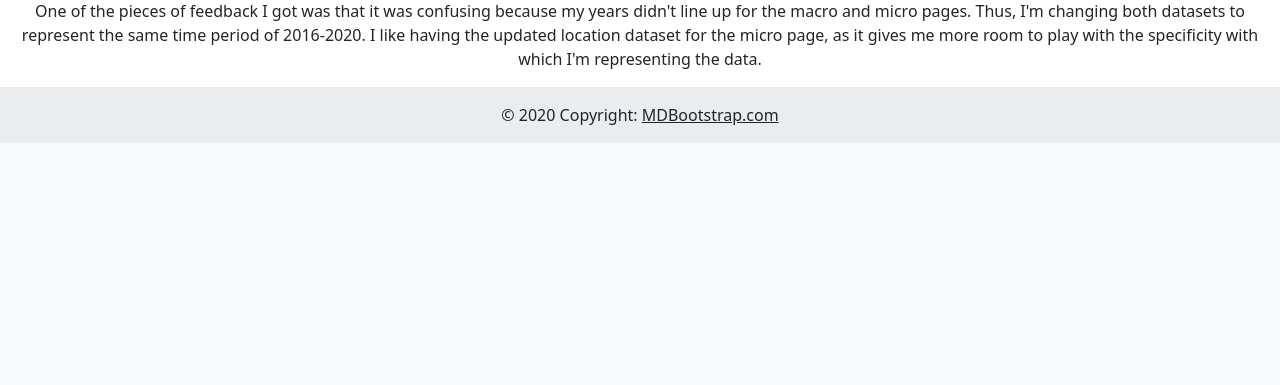
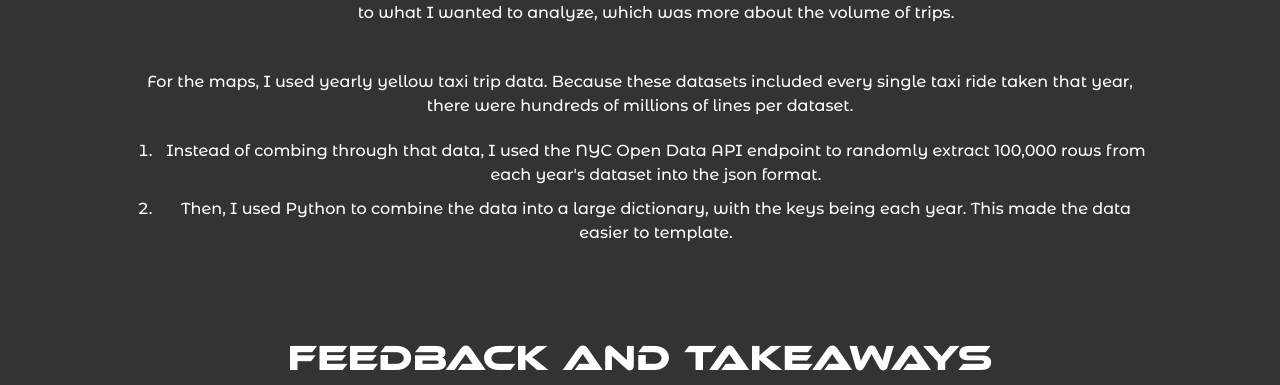
Before and after one commit to stephaniewang26/Taxis-and-Rideshare-Apps, a Flask app: template data/templates/about.html in a window 1280 px wide. Shown: the part 1850-2235 px from the top of the page. Before the commit the page ends 1993 px from the top, so only its background shows below. Run offline with Flask 3, Linux system fonts and the light colour scheme; the template is opened without the code that fills it, so the values that code supplies are empty.

Commit message:
the pushing literally broke for two hours because of a problem w/ the file---sorry about the late submit!

```diff
--- a/data/server.py
+++ b/data/server.py
@@ -3,6 +3,7 @@ from flask import Flask
 from flask import request
 from flask import render_template
 import json
+import calendar
 
 #test
 
@@ -53,7 +54,7 @@ def macro():
                 stop_x = taxi_data[year][str(int(month)+1)]["trips per day"]
                 taxi_line_endpoints.append([float(start_x),float(stop_x)])
 
-    print(taxi_line_endpoints)
+    print(taxi_data)
 
     rideshare_endpoints =[]
     connect_x = None
@@ -74,12 +75,37 @@ def macro():
                 stop_x = gen_rideshare_data[year][str(int(month)+1)]["trips per day"]
                 rideshare_endpoints.append([float(start_x),float(stop_x)])
 
-    # for i in range(len(all_years)-1): # make it easy to dynamically generate a line graph
-    #     start_y = all_years[i] #generate endpoints for each line segment
-    #     stop_y = all_years[i+1]
+    peaktaxirides = 0
+    leasttaxirides = 5000000
+    for pair in taxi_line_endpoints:
+        if min(pair) < leasttaxirides:
+            leasttaxirides = int(min(pair))
+        for number in pair:
+            if number > peaktaxirides:
+                peaktaxirides = int(number)
 
-    #     taxi_line_endpoints.append([taxi_trip_values[start_y],taxi_trip_values[stop_y]])
-    return render_template('macro.html',year=requested_year, all_years=all_years, trips_increment = tripsbyk, taxiendpoints = taxi_line_endpoints, rideshareendpoints = rideshare_endpoints)
+    print(peaktaxirides,leasttaxirides)
+
+    peaktaximonth = None
+    peaktaxiyear = None
+    leasttaximonth = None
+    leasttaxiyear = None
+    for year in taxi_data:
+        for month in taxi_data[year]:
+            print(taxi_data[year][month]["trips per day"])
+            if taxi_data[year][month]["trips per day"] == str(peaktaxirides):
+                peaktaximonth = month
+                peaktaxiyear = year
+            elif taxi_data[year][month]["trips per day"] == str(leasttaxirides):
+                leasttaximonth = month
+                leasttaxiyear = year
+
+
+    peaktaximonth = calendar.month_name[int(peaktaximonth)]
+    leasttaximonth = calendar.month_name[int(leasttaximonth)]
+
+
+    return render_template('macro.html',year=requested_year, all_years=all_years, trips_increment = tripsbyk, taxiendpoints = taxi_line_endpoints, rideshareendpoints = rideshare_endpoints, peaktaxirides = peaktaxirides, peaktaximonth = peaktaximonth, peaktaxiyear= peaktaxiyear, leasttaxirides=leasttaxirides,leasttaximonth=leasttaximonth,leasttaxiyear=leasttaxiyear)
 
 @app.route('/micro')
 def micro():
@@ -130,19 +156,33 @@ def micro():
     print(max(pu_zones_data.values()))
     #print(pu_zones_data)
 
-    #drop off
 
-    color_key = {
-        #0-0.05 #F8E7EE
-        #0.05-0.1 #E9C0D1
-        #0.1-0.5 #D791AE
-        #0.5-1 #C86890
-        #1-3 #B83D70
-        #3-5 #A20245
-        #5-7 #690A31
-        #7-10 #3E051D
-    }
+    f = open("taxi_zone.json")
+    zone_borough_data = json.load(f)
+    f.close()
 
-    return render_template('micro.html',year=requested_year, all_years=all_years, all_zones = taxi_zones, pu_data = pu_zones_data)
+    mostboroughnum = 0.0
+    leastboroughnum = 100.0
+    boroughstats = {}
+    for entry in pu_zones_data:
+        for borough in zone_borough_data:
+            if str(entry) in zone_borough_data[borough]:
+                if borough not in boroughstats:
+                    boroughstats[borough] = 0
+                boroughstats[borough] += pu_zones_data[entry]
+
+    for borough in boroughstats:
+        if boroughstats[borough] < leastboroughnum:
+            leastboroughnum = boroughstats[borough]
+            leastborough = borough
+        if boroughstats[borough] > mostboroughnum:
+            mostboroughnum = boroughstats[borough]
+            mostborough = borough
+    print(boroughstats)
+    print(mostborough,leastborough)
+
+
+
+    return render_template('micro.html',year=requested_year, all_years=all_years, all_zones = taxi_zones, pu_data = pu_zones_data, mostborough = mostborough, leastborough = leastborough, mostboroughnum = mostboroughnum, leastboroughnum = leastboroughnum)
 
 app.run(debug=True)
--- a/data/static/styles.css
+++ b/data/static/styles.css
@@ -1,3 +1,13 @@
+
+@font-face {
+    font-family: "Ethnocentric";
+    src: url("/data/static/fonts/ethnocentric_rg.woff");
+}
+
+@font-face {
+    font-family: "Genova";
+    src: url("/data/static/fonts/Genova.woff");
+}
 
 .axis {
     stroke: #333333;
@@ -15,3 +25,104 @@
     stroke-width: 3;
     opacity: .9;
 }
+
+.about-container {
+    position: relative;
+    text-align: center;
+    color: white;
+    background: black;
+    overflow: hidden;
+}
+
+.about-image{
+    object-fit: cover;
+    opacity: 0.35;
+}
+
+.about-header {
+    position: absolute;
+    top: 30%;
+    left: 50%;
+    transform: translate(-50%, -50%);
+}
+
+h1{
+    font-family: "Ethnocentric";
+    font-size: 72px;
+}
+
+.about-paragraph{
+    position: absolute;
+    top: 50%;
+    left: 50%;
+    transform: translate(-50%, -50%);
+    background-color: transparent;
+}
+
+p{
+    font-family: "Montserrat Alternates", sans-serif;
+    font-weight: 500;
+    font-style: normal;
+    max-width: 80%;
+}
+
+body{
+    background-color: #333333;
+    color: white;
+}
+
+.macro-body{
+    background-color: #ebebeb;
+    color: rgb(0, 0, 0);
+}
+
+h3{
+    font-family: "Ethnocentric";
+    font-size: 36px;
+    padding-top: 70px;
+}
+
+li{
+    font-family: "Montserrat Alternates", sans-serif;
+    font-weight: 500;
+    font-style: normal;
+    max-width: 80%;
+    padding: 5px;
+}
+
+.feedback-img{
+    padding: 20px;
+}
+
+.taxiline{
+    stroke: #9a2903;
+    stroke-width: 3;
+}
+
+.rideshareline{
+    stroke: #829fc3;
+    stroke-width: 3;
+}
+
+.graphtitle{
+    font-family: "Ethnocentric";
+    font-size: 24px;
+}
+
+.axislabel{
+    font-family: "Montserrat Alternates", sans-serif;
+    font-weight: 700;
+    font-style: normal;
+}
+
+.unitlabel{
+    font-family: "Montserrat Alternates", sans-serif;
+    font-weight: 500;
+    font-style: normal;
+}
+
+.graphtitlemicro{
+    font-family: "Ethnocentric";
+    font-size: 24px;
+    color:white;
+}
--- a/data/templates/about.html
+++ b/data/templates/about.html
@@ -4,13 +4,24 @@
     <meta charset="utf-8">
     <meta name="viewport" content="width=device-width, initial-scale=1">
     <title>About</title>
+    <link rel="preconnect" href="https://fonts.googleapis.com">
+    <link rel="preconnect" href="https://fonts.gstatic.com" crossorigin>
+    <link href="https://fonts.googleapis.com/css2?family=Montserrat+Alternates:ital,wght@0,100;0,200;0,300;0,400;0,500;0,600;0,700;0,800;0,900;1,100;1,200;1,300;1,400;1,500;1,600;1,700;1,800;1,900&family=Outfit:wght@100..900&display=swap" rel="stylesheet">
+    <link href="https://cdn.jsdelivr.net/npm/bootstrap@5.3.3/dist/css/bootstrap.min.css" rel="stylesheet" integrity="sha384-QWTKZyjpPEjISv5WaRU9OFeRpok6YctnYmDr5pNlyT2bRjXh0JMhjY6hW+ALEwIH" crossorigin="anonymous">
     <link rel="stylesheet" href="styles.css">
-    <link href="https://cdn.jsdelivr.net/npm/bootstrap@5.3.3/dist/css/bootstrap.min.css" rel="stylesheet" integrity="sha384-QWTKZyjpPEjISv5WaRU9OFeRpok6YctnYmDr5pNlyT2bRjXh0JMhjY6hW+ALEwIH" crossorigin="anonymous">
   </head>
   <body>
     {% include 'navbar.html' %}
     <center>
-    <h1>About</h1>
+    <div class="about-container">
+      <img class="about-image" src="https://cdn.discordapp.com/attachments/695300782102282332/1237232256544935966/image.png?ex=663ae5d4&is=66399454&hm=2cd43b53d79658c3766b711fe6061df04d91423c354df4a15673171e7c029d02&" width="100%">
+      <h1 class="about-header">About</h1>
+      <p class="about-paragraph">Beep beep! Have you ever wondered about how taxi trips have changed since the popularization of rideshare apps like Lyft and Uber? This project looks into the evolution of taxi rides in NYC from 2016-2022.
+        <br>
+        <br>
+        First, I plot the monthly average number of trips per day for yellow taxis against HVFHV services. To take a deeper dive into the data, I present maps depicting which taxi zones these rides actually took place in throughout the years.
+      </p>
+    </div>
     <h3>Vocabulary</h3>
     <ul>
       <li>NYC TLC - New York City Taxi and Limousine Commission</li>
@@ -21,22 +32,28 @@
       <li>Taxi zone - TLC sorts taxi pickup and dropoff locations into "taxi zones". There are 263 taxi zones in NYC.</li>
     </ul>
     <h3>Data Pipeline</h3>
-    <a href="https://github.com/stephaniewang26/Taxis-and-Rideshare-Apps/blob/main/data/reformatDataMacro.py">Link to Reformat Data (Macro)</a>
-    <p>All data is from NYC TLC. For the macro page, I used the Yellow Taxi, Green Taxi, and FHV Monthly Data aggregate dataset. I removed the rows for green taxi, FHV lux limo, FHV livery, and FHV black car because their numbers were negligible and I wanted to focus on modes of transportation that the general population of NYC uses.
-       I removed the "unique drivers" column because I thought that was redundant with the "unique vehicles" column. I also removed the "avg days drivers on road", "avg days vehicles on road", and "avg days per day per driver" columns because they were redundant and harder for readers to immediately process and understand.
-       Finally, I removed the "percent of trips paid with credit card" and "shared trips per day" columns because they weren't relevant to what I wanted to analyze, which was more about the volume of trips.
+    <a href="https://github.com/stephaniewang26/Taxis-and-Rideshare-Apps/blob/main/data/reformatDataMacro.py">Link to Line Graph Reformat Data File</a>
+    <br>
+    <br>
+    <p>
+      All data is from NYC TLC. For the taxi and HVFHVS line graph, I used the Yellow Taxi, Green Taxi, and FHV Monthly Data aggregate dataset.
     </p>
-    <p>For the micro page, I used yearly taxi trip data. Because these datasets included every single taxi ride taken that year, there were hundreds of millions of lines per dataset. Instead of combing through that data, I used the NYC Open Data API endpoint to randomly extract 1000 rows from each dataset into the json format.
-      Since the data was already in a convenient format, I didn't reformat it again.
-    </p>
+    <ol>
+      <li>I removed the rows for green taxi, FHV lux limo, FHV livery, and FHV black car because their numbers were negligible and I wanted to focus on modes of transportation that the general population of NYC uses.</li>
+      <li>I removed the "unique drivers" column because I thought that was redundant with the "unique vehicles" column.</li>
+      <li>I also removed the "avg days drivers on road", "avg days vehicles on road", and "avg days per day per driver" columns because they were redundant and harder for readers to immediately process and understand.</li>
+      <li>I removed the "percent of trips paid with credit card" and "shared trips per day" columns because they weren't relevant to what I wanted to analyze, which was more about the volume of trips.</li>
+    </ol>
+    <br>
+    <p>For the maps, I used yearly yellow taxi trip data. Because these datasets included every single taxi ride taken that year, there were hundreds of millions of lines per dataset.</p>
+    <ol>
+      <li>Instead of combing through that data, I used the NYC Open Data API endpoint to randomly extract 100,000 rows from each year's dataset into the json format.</li>
+      <li>Then, I used Python to combine the data into a large dictionary, with the keys being each year. This made the data easier to template.</li>
+    </ol>
 
-    <h3>Description</h3>
-    <p>This project will be looking into the evolution of taxi rides in NYC from 2016-2022.
-      In my macro page, I will plot the monthly average number of trips per day for yellow taxis against high volume FHV (for hire vehicle) services.
-      My datasets also contain monthly data for the number of unique vehicles for yellow taxis and FHV services, as well as the number of vehicles per day and number of hours on the road per vehicle per day.
-    </p>
+    <h3>FEEDBACK AND TAKEAWAYS</h3>
 
-    <img src="https://cdn.discordapp.com/attachments/695300782102282332/1230704659786764339/IMG_2045.jpg?ex=66344a08&is=6621d508&hm=976e6d97fe686f0de173a0bdd9b396ab68c3099e3a61fa26e566dd9dd112755b&" width = "400">
+    <img class="feedback-img" src="https://cdn.discordapp.com/attachments/695300782102282332/1230704659786764339/IMG_2045.jpg?ex=66344a08&is=6621d508&hm=976e6d97fe686f0de173a0bdd9b396ab68c3099e3a61fa26e566dd9dd112755b&" width = "400">
 
     <p>
       A piece of feedback I received was to make the title of the chart more clear, which I agree with. I'm going to color the lines differently so the taxi line is clearly emphasized.
@@ -44,19 +61,21 @@
     </p>
 
     <p>
-      In my micro page, I will have a map of NYC that is shaded depending on the volume of taxi rides in certain areas. My dataset uses "taxi zones" to indicate locations, so the map can be divided up by taxi zone or by general borough.
+      In my micro page, I have a map of NYC that is shaded depending on the volume of taxi rides in certain areas. My dataset uses "taxi zones" to indicate locations, so the map can be divided up by taxi zone or by general borough.
     </p>
 
-    <img src="https://cdn.discordapp.com/attachments/695300782102282332/1230704660915032184/IMG_2047.jpg?ex=66344a08&is=6621d508&hm=2067753f52b745c1064f4e086e45273d9fa5b44cc68b80e410bfaf596cd62586&" width="400">
+    <img class="feedback-img" src="https://cdn.discordapp.com/attachments/695300782102282332/1230704660915032184/IMG_2047.jpg?ex=66344a08&is=6621d508&hm=2067753f52b745c1064f4e086e45273d9fa5b44cc68b80e410bfaf596cd62586&" width="400">
 
     <p>I didn't know I had to include a map SVG, so this is what my micro looked like before.</p>
 
-    <img src="https://cdn.discordapp.com/attachments/695300782102282332/1230704660915032184/IMG_2047.jpg?ex=66344a08&is=6621d508&hm=2067753f52b745c1064f4e086e45273d9fa5b44cc68b80e410bfaf596cd62586&" width="400">
+    <img class="feedback-img" src="https://cdn.discordapp.com/attachments/695300782102282332/1230704660915032184/IMG_2047.jpg?ex=66344a08&is=6621d508&hm=2067753f52b745c1064f4e086e45273d9fa5b44cc68b80e410bfaf596cd62586&" width="400">
 
-    <p>One of the pieces of feedback I got was that it was confusing because my years didn't line up for the macro and micro pages. Thus, I'm changing both datasets to represent the same time period of 2016-2020.
-      I like having the updated location dataset for the micro page, as it gives me more room to play with the specificity with which I'm representing the data.
+    <p>One of the pieces of feedback I got was that it was confusing because my years didn't line up for the macro and micro pages. Thus, I changed both datasets to represent the same time period of 2016-2022.
+      I like having the updated location dataset for the micro page, as it gives me more room to play with the specificity with which I represent the data.
     </p>
   </center>
+  <br>
+  <br>
     {% include 'footer.html' %}
     <script src="https://cdn.jsdelivr.net/npm/bootstrap@5.3.3/dist/js/bootstrap.bundle.min.js" integrity="sha384-YvpcrYf0tY3lHB60NNkmXc5s9fDVZLESaAA55NDzOxhy9GkcIdslK1eN7N6jIeHz" crossorigin="anonymous"></script>
   </body>
--- a/data/templates/footer.html
+++ b/data/templates/footer.html
@@ -1,8 +1,10 @@
 <footer class="bg-body-tertiary text-center text-lg-start">
     <!-- Copyright -->
-    <div class="text-center p-3" style="background-color: rgba(0, 0, 0, 0.05);">
-      © 2020 Copyright:
-      <a class="text-body" href="https://mdbootstrap.com/">MDBootstrap.com</a>
+
+    <div class="text-center p-3" style="background-color: rgb(224, 196, 12);">
+      <center><p class="text-body">This data investigation looks at where and how, in terms of volume, NYC yellow taxi trips have evolved from 2016-2022.</p></center>
+      <a class="text-body" href="https://www.nyc.gov/site/tlc/about/tlc-trip-record-data.page">NYC TLC</a>
+      <a class="text-body" href="https://data.cityofnewyork.us/browse?q=trip+data&sortBy=alpha&utf8=%E2%9C%93&page=2">NYC OpenData</a>
     </div>
     <!-- Copyright -->
   </footer>
--- a/data/templates/navbar.html
+++ b/data/templates/navbar.html
@@ -1,6 +1,6 @@
 <nav class="navbar navbar-expand-lg bg-body-tertiary">
     <div class="container-fluid">
-      <a class="navbar-brand" href="/">Navbar</a>
+      <a class="navbar-brand" href="/">Evolution of Taxis in NYC 🚕</a>
       <button class="navbar-toggler" type="button" data-bs-toggle="collapse" data-bs-target="#navbarSupportedContent" aria-controls="navbarSupportedContent" aria-expanded="false" aria-label="Toggle navigation">
         <span class="navbar-toggler-icon"></span>
       </button>
@@ -10,11 +10,11 @@
             <a class="nav-link active" aria-current="page" href="/">About</a>
           </li>
           <li class="nav-item">
-            <a class="nav-link" href="/macro">Macro</a>
+            <a class="nav-link" href="/macro">Taxi and HVFHS Line Graph</a>
           </li>
           <li class="nav-item dropdown">
             <a class="nav-link dropdown-toggle" href="#" role="button" data-bs-toggle="dropdown" aria-expanded="false">
-              Micro
+              Yearly Taxi Zone Concentration Maps
             </a>
             <ul class="dropdown-menu">
               {% for y in all_years %}
--- /dev/null
+++ b/taxi_zone.json
@@ -0,0 +1,3 @@
+version https://git-lfs.github.com/spec/v1
+oid sha256:ff040bcb264c0af2f37bda458b74fccfaafad4a7c18319a1ceef55abf9948827
+size 4220
```
Also changed, not shown: data/reformatTaxiZone.py (added, +17 -0 lines), data/templates/macro.html (+17 -10 lines), data/templates/micro.html (+14 -8 lines), taxi_zone_lookup.csv (added, +265 -0 lines), data/images/about_bg.png (added), data/static/fonts/Genova.woff (added), data/static/fonts/ethnocentric_rg.otf (added), data/static/fonts/ethnocentric_rg.woff (added), data/templates/landscape-placeholder.svg, 1 other file.
